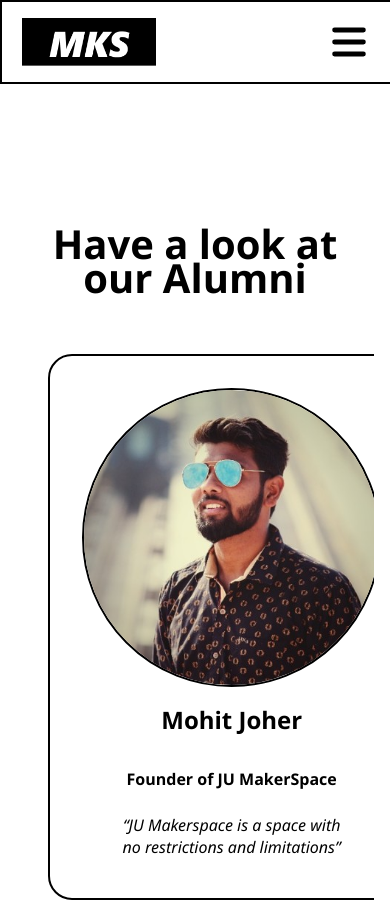
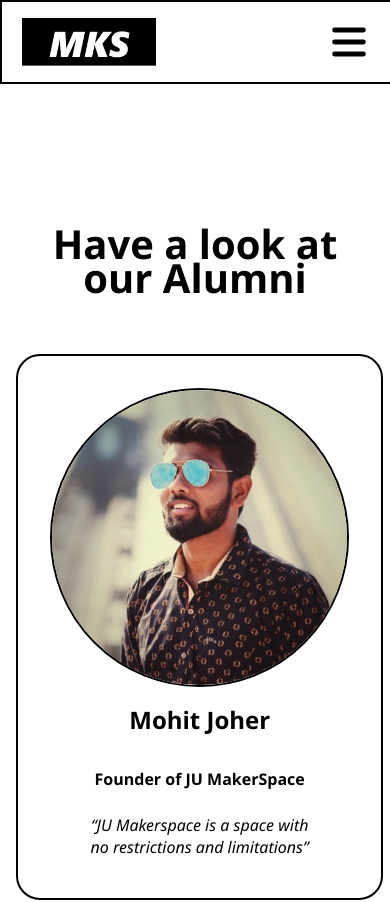
Before and after one commit to ju-makerspace/mks-website, a React (Create React App) app in the folder frontend/: page /alumni in a window 390 px wide. Shown: the top 902 px of the page. Built offline with nearby package versions, Linux system fonts and the light colour scheme; the HTML template or start-up script is replaced by a standard one.

Commit message:
fixed alumni sec

```diff
--- a/frontend/src/styles/desktop/Alumni.css
+++ b/frontend/src/styles/desktop/Alumni.css
@@ -223,12 +223,12 @@ a {
     .alumni-card {
         height: max-content;
         grid-template-columns: repeat(1, 1fr);
-
+        margin: 1rem auto;
     }
 
     .alumni-matrix {
         grid-template-columns: repeat(1, 1fr);
-
+        margin: auto;
     }
 
     .alumni-name {
```
